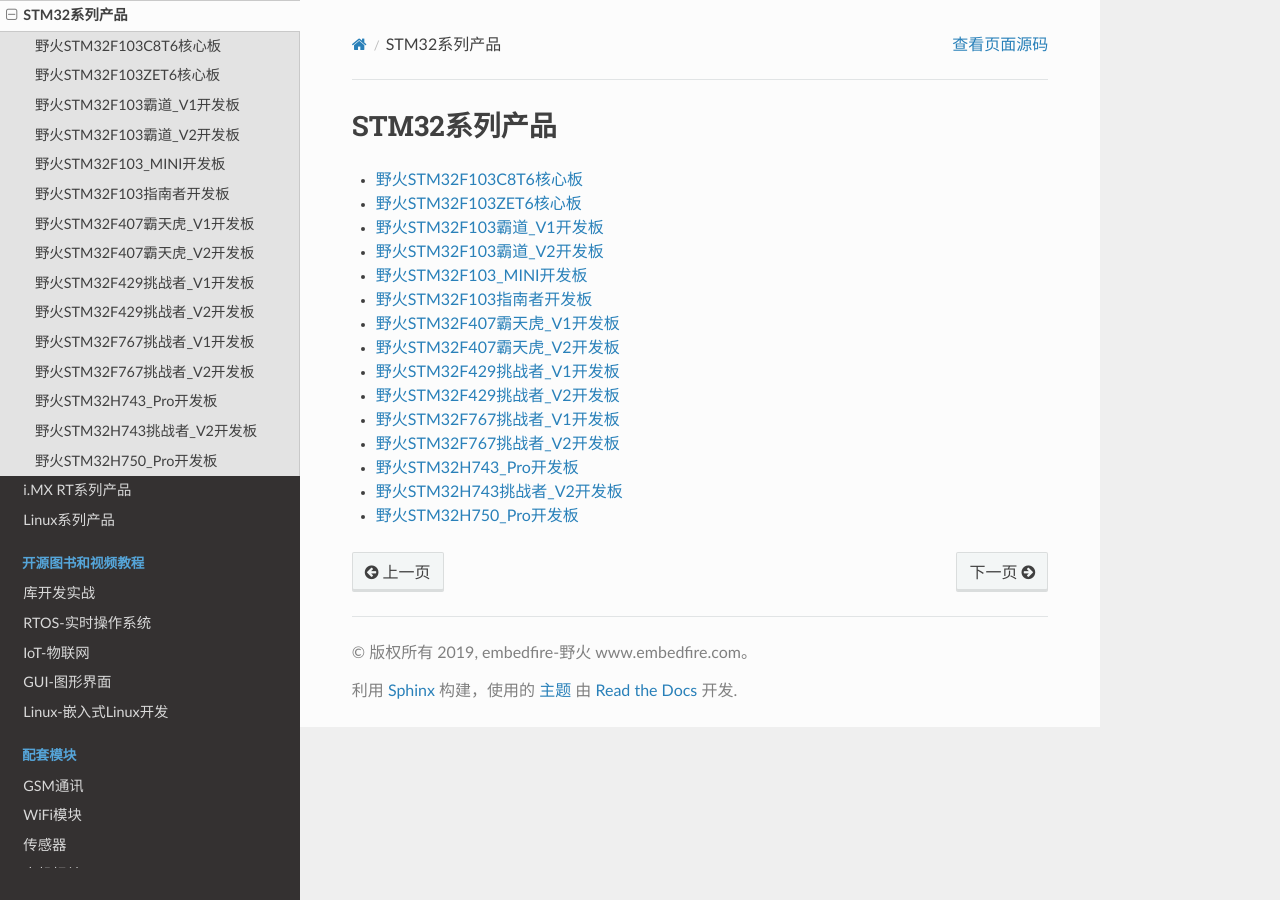
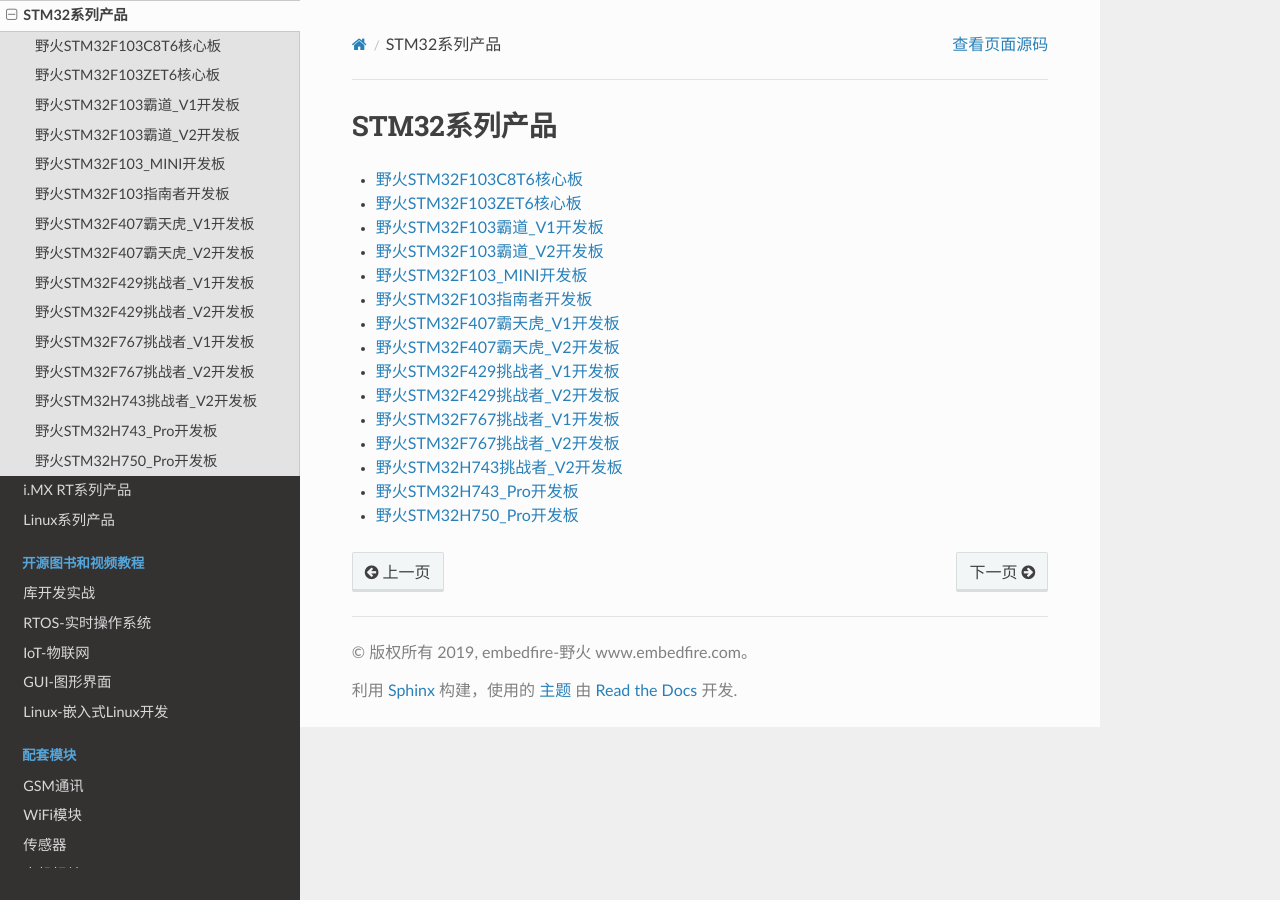
Before and after one commit to Embedfire/ebf_products, a Sphinx documentation site: the page built from documentation/stm32/index.rst, in a window 1280 px wide. Built offline with Sphinx 7.4.7 and the Read the Docs theme 2.0.0, drawn with Linux system fonts in a browser that asks for light colours; pages that are not in the unit, such as notebooks, are missing from menus.

```diff
--- a/documentation/stm32/index.rst
+++ b/documentation/stm32/index.rst
@@ -23,6 +23,6 @@ STM32系列产品
    ebf_stm32f429_tiaozhanzhe_v2
    ebf_stm32f767_tiaozhanzhe_v1
    ebf_stm32f767_tiaozhanzhe_v2
+   ebf_stm32h743_tiaozhanzhe_v2
    ebf_stm32h743_pro
-   ebf_stm32h743_tiaozhanzhe_v2
    ebf_stm32h750_pro
```
